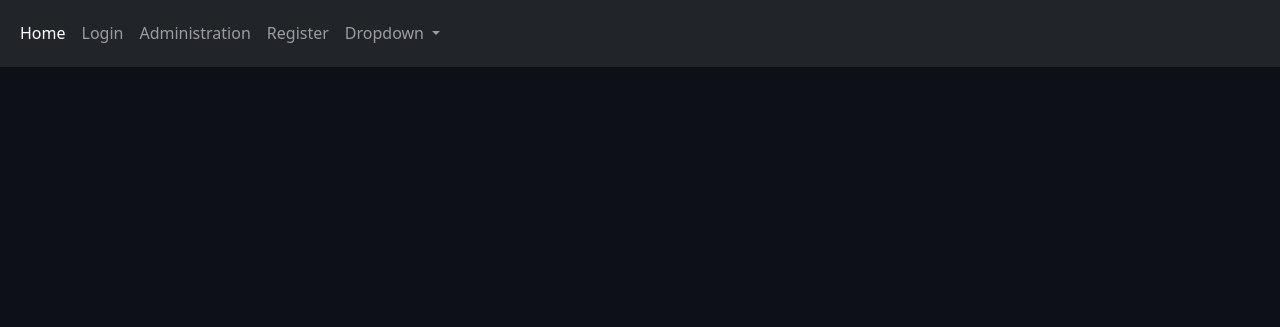
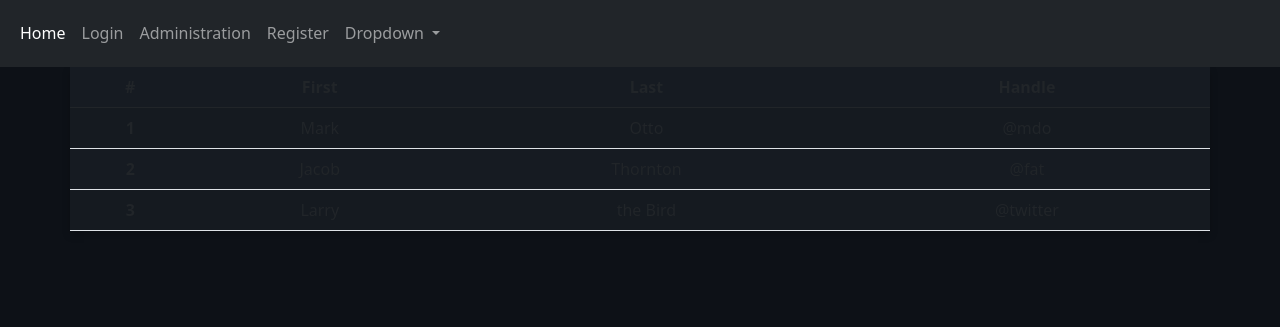
Before and after one commit to LuckAsAConstant/Elaborate, a Django app: page /details/ in a window 1280 px wide. Shown: the top 327 px of the page. Run offline with Django 3.2, Linux system fonts and the light colour scheme; some libraries are stand-ins or nearby versions.

Commit message:
Deails view modified

```diff
--- a/main/static/main/mystyle.css
+++ b/main/static/main/mystyle.css
@@ -11,6 +11,13 @@
     border-top: 1px solid var(--color-border-secondary);
     border-radius: 6px;
 }
+
+.card1 {
+    box-shadow: 0 4px 8px 0 rgba(0, 0, 0, 0.2); /* this adds the "card" effect */
+    padding: 16px;
+    text-align: center;
+    background-color: #161b22;
+  }
 
 .paragraph{
     color: #bdc4cd
@@ -32,5 +39,8 @@
     margin-right: auto;
 }
 
+th > td {
+    color: #bdc4cd
+}
 
 /* https://stackoverflow.com/questions/52560415/hols
--- /dev/null
+++ b/main/templates/components/table.html
@@ -0,0 +1,31 @@
+{% load static %}
+<table class="table table-striped container px-4 py-5 card1">
+  <thead>
+    <tr>
+      <th scope="col">#</th>
+      <th scope="col">First</th>
+      <th scope="col">Last</th>
+      <th scope="col">Handle</th>
+    </tr>
+  </thead>
+  <tbody>
+    <tr>
+      <th scope="row">1</th>
+      <td>Mark</td>
+      <td>Otto</td>
+      <td>@mdo</td>
+    </tr>
+    <tr>
+      <th scope="row">2</th>
+      <td>Jacob</td>
+      <td>Thornton</td>
+      <td>@fat</td>
+    </tr>
+    <tr>
+      <th scope="row">3</th>
+      <td>Larry</td>
+      <td>the Bird</td>
+      <td>@twitter</td>
+    </tr>
+  </tbody>
+</table>
--- a/main/templates/main/Details.html
+++ b/main/templates/main/Details.html
@@ -13,6 +13,7 @@
 <body body class="text-center paragraph" style="padding-top:0">
 
   {% include "components/navbar.html" %}
+  {% include "components/table.html" %}
 
   <script src="https://ajax.googleapis.com/ajax/libs/jquery/1.12.4/jquery.min.js"></script>
   <script src="{% static 'main/js/bootstrap.min.js' %}"></script>
```
Also changed, not shown: db.sqlite3.
